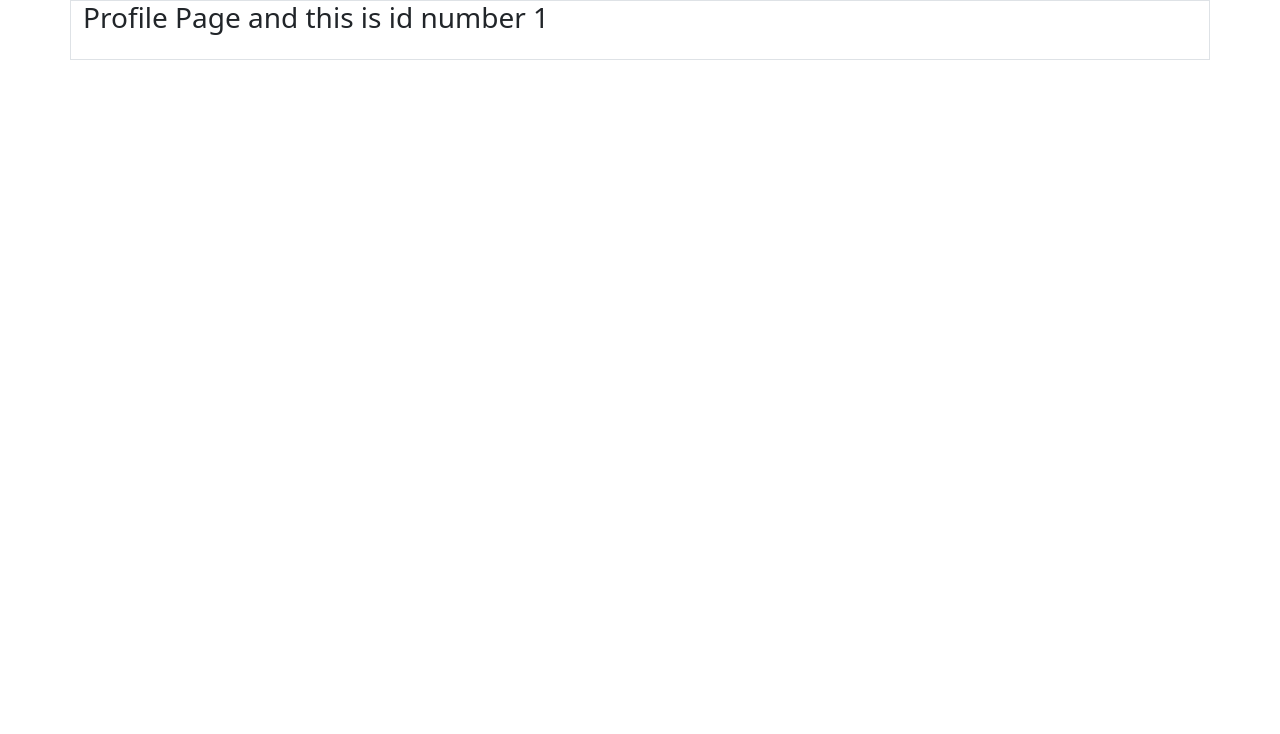
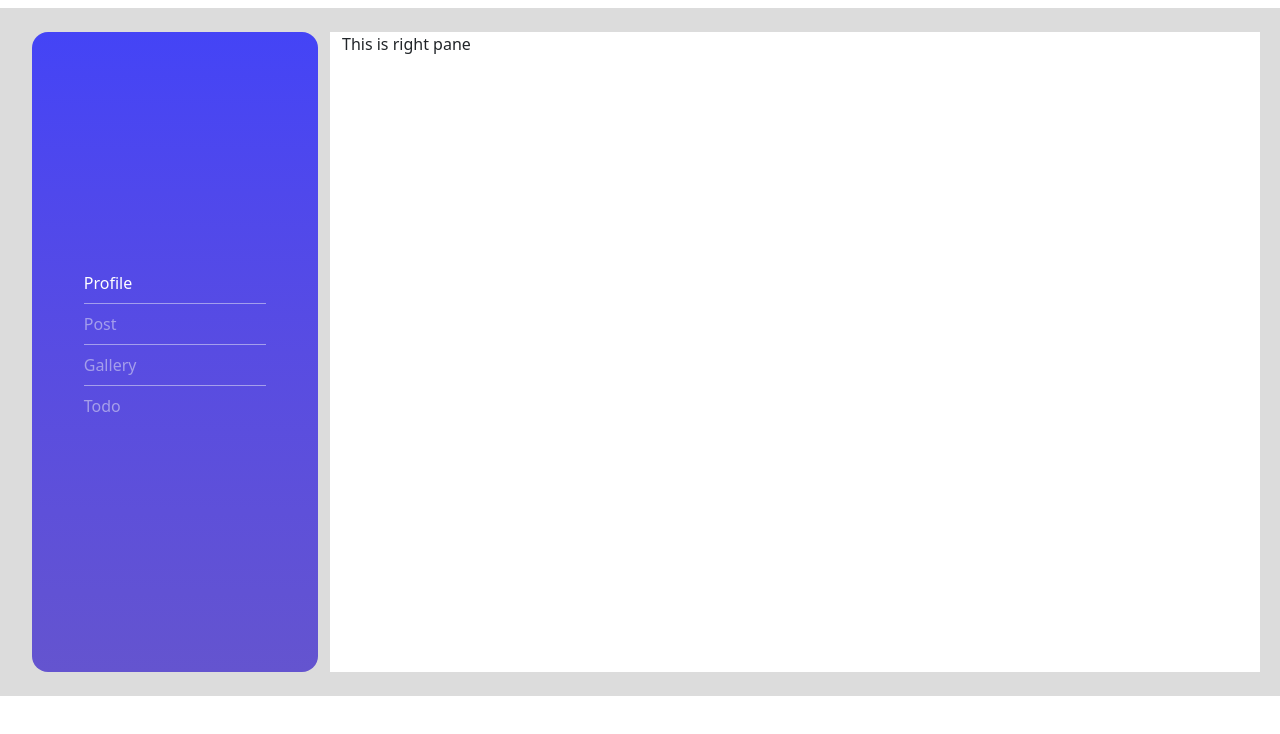
Before and after one commit to hariprasad9899/Panorabit, a React (Vite) app in the folder panorabit/: page /about in a window 1280 px wide. Shown: the top 734 px of the page. Built offline with nearby package versions, Linux system fonts and the light colour scheme; no server answers; a web font is replaced by a local one.

Commit message:
Add side nav for profile section

```diff
--- /dev/null
+++ b/panorabit/src/components/Detail/Detail.jsx
@@ -0,0 +1,5 @@
+import React from 'react'
+
+export default function Detail() {
+    return <div className="col-md-9 bg-white">This is right pane</div>
+}
--- a/panorabit/src/components/Home/Accounts/Accounts.scss
+++ b/panorabit/src/components/Home/Accounts/Accounts.scss
@@ -35,3 +35,14 @@
         }
     }
 }
+
+@media (max-width: 768px) {
+    .centered-div {
+        width: 80%;
+    }
+}
+@media (max-width: 576px) {
+    .centered-div {
+        width: 90%;
+    }
+}
--- /dev/null
+++ b/panorabit/src/components/Option/OptionMenu.jsx
@@ -0,0 +1,19 @@
+import React from 'react'
+import './OptionMenu.scss'
+
+export default function OptionMenu() {
+    return (
+        <div className="col-md-3 option-menu">
+            <div className="option-container d-flex align-items-center justify-content-center">
+                <div className="row w-75 sidenav text-start p-2">
+                    <ul className="list-unstyled p-2">
+                        <li className="w-100 py-2 active">Profile</li>
+                        <li className="w-100 py-2">Post</li>
+                        <li className="w-100 py-2">Gallery</li>
+                        <li className="w-100 border-0 py-2">Todo</li>
+                    </ul>
+                </div>
+            </div>
+        </div>
+    )
+}
--- /dev/null
+++ b/panorabit/src/components/Option/OptionMenu.scss
@@ -0,0 +1,39 @@
+.option-menu {
+    .option-container {
+        width: 100%;
+        height: 40rem;
+        border-radius: 1rem;
+        background: linear-gradient(
+            to top,
+            #6454cf,
+            #5e50d9,
+            #584ce2,
+            #4f48ec,
+            #4444f6
+        );
+        .sidenav {
+            li {
+                color: #f5f5f57c;
+                border-bottom: 1px solid #f5f5f57c;
+                &:hover {
+                    cursor: pointer;
+                }
+            }
+            li {
+                .active {
+                    color: white;
+                }
+            }
+            .active {
+                color: white;
+                font-weight: 500;
+            }
+        }
+    }
+}
+
+@media (max-width: 768px) {
+    .option-menu {
+        display: none;
+    }
+}
--- a/panorabit/src/components/Profile/Profile.jsx
+++ b/panorabit/src/components/Profile/Profile.jsx
@@ -3,6 +3,9 @@ import { useSelector, useDispatch } from 'react-redux'
 import { useParams } from 'react-router-dom'
 import axios from 'axios'
 import { insertUsers } from '../../reducer/slice/accounts'
+import OptionMenu from '../Option/OptionMenu'
+import Detail from '../Detail/Detail'
+import './Profile.scss'
 
 export default function Profile() {
     const { userId = 1 } = useParams()
@@ -29,9 +32,13 @@ export default function Profile() {
     }, [userId])
 
     return (
-        <div className="container-md bg border">
-            <h3>Profile Page and this is id number {userId}</h3>
-            <pre>{JSON.stringify(singleUserInfo)}</pre>
+        <div className="container-fluid p-2">
+            {/* <h3>Profile Page and this is id number {userId}</h3>
+            <pre>{JSON.stringify(singleUserInfo)}</pre> */}
+            <div className="row p-4 profile-container-wrapper">
+                <OptionMenu />
+                <Detail />
+            </div>
         </div>
     )
 }
--- a/panorabit/src/components/Profile/Profile.scss
+++ b/panorabit/src/components/Profile/Profile.scss
@@ -0,0 +1,3 @@
+.profile-container-wrapper {
+    background-color: gainsboro;
+}
```
